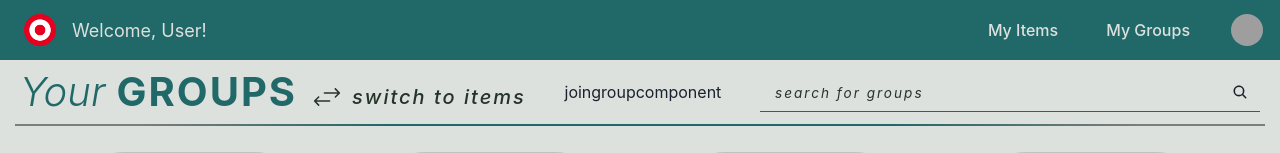
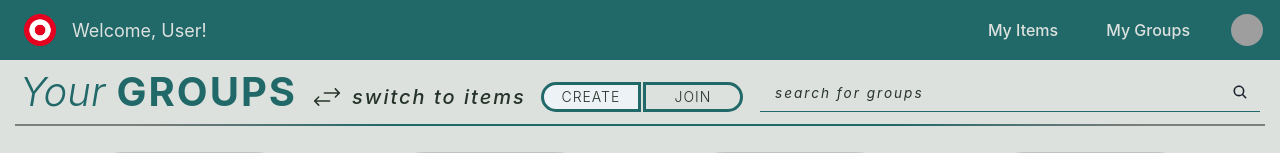
Before and after one commit to Gather307/Gather, a React (Vite) app in the folder frontend/: page /groups in a window 1280 px wide. Shown: the top 153 px of the page. Built offline with nearby package versions, Linux system fonts and the light colour scheme; no server answers; grey boxes are pictures that could not be loaded.

Commit message:
Basic layout of component

```diff
--- /dev/null
+++ b/frontend/src/components/JoinGroupComponent.tsx
@@ -0,0 +1,68 @@
+import {
+  Button,
+  Flex,
+  Icon,
+  IconButton,
+  Menu,
+  MenuButton,
+  MenuItem,
+  MenuList,
+} from "@chakra-ui/react";
+import { CiCirclePlus } from "react-icons/ci";
+import { FaRegHandshake } from "react-icons/fa6";
+
+const JoinGroupComponent = () => (
+  <Flex justifyContent="center" alignItems="center" marginTop="10px">
+    <Menu placement="bottom-end">
+      <MenuButton
+        as={Button}
+        color="var(--col-dark)"
+        borderRadius="30px 0 0 30px"
+        borderColor="var(--col-secondary)"
+        borderWidth="3px"
+        width="100px"
+        height="30px"
+        marginRight="2px"
+        fontWeight="300"
+        fontSize="14px"
+        letterSpacing="1px"
+      >
+        CREATE
+      </MenuButton>
+      <MenuList>
+        <MenuItem>Download</MenuItem>
+        <MenuItem>Create a Copy</MenuItem>
+        <MenuItem>Mark as Draft</MenuItem>
+        <MenuItem>Delete</MenuItem>
+        <MenuItem>Attend a Workshop</MenuItem>
+      </MenuList>
+    </Menu>
+    <Menu>
+      <MenuButton
+        as={Button}
+        variant="outline"
+        color="var(--col-dark)"
+        borderRadius="0 30px 30px 0"
+        borderColor="var(--col-secondary)"
+        borderWidth="3px"
+        width="100px"
+        height="30px"
+        marginRight="2px"
+        fontWeight="300"
+        fontSize="14px"
+        letterSpacing="1px"
+      >
+        JOIN
+      </MenuButton>
+      <MenuList>
+        <MenuItem>Download</MenuItem>
+        <MenuItem>Create a Copy</MenuItem>
+        <MenuItem>Mark as Draft</MenuItem>
+        <MenuItem>Delete</MenuItem>
+        <MenuItem>Attend a Workshop</MenuItem>
+      </MenuList>
+    </Menu>
+  </Flex>
+);
+
+export default JoinGroupComponent;
--- a/frontend/src/pages/MyGroupsPage.tsx
+++ b/frontend/src/pages/MyGroupsPage.tsx
@@ -15,6 +15,7 @@ import SearchBar from "../components/SearchBar";
 import PageSelector from "../components/PageSelector";
 import { Link } from "react-router-dom";
 import "../styles/MyGroups.css";
+import JoinGroupComponent from "../components/JoinGroupComponent";
 
 export interface Group {
   groupName: string;
@@ -126,7 +127,7 @@ function GroupPage() {
           </Flex>
         </Box>
 
-        <Box>joingroupcomponent</Box>
+        <JoinGroupComponent />
 
         <SearchBar
           onSearch={(inp) => searchGroups(inp)}
```
